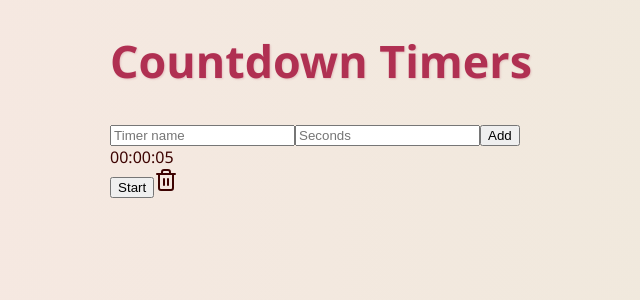
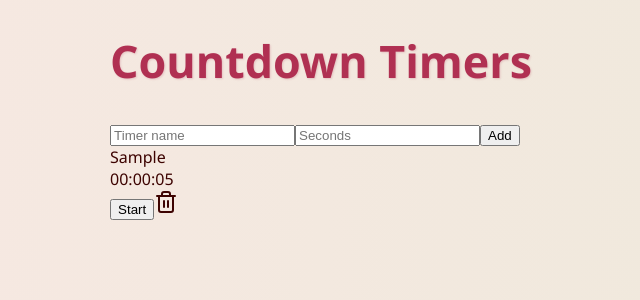
Before and after one commit to NitikGawande23/react-timer, a React (Vite) app: page / in a window 1280 px wide. Both pictures are taken after typing "Sample", "5" into the empty fields and a click on the button "Add". Shown: the top 300 px of the page, without its empty margins (319-959 px from the left). Built offline with nearby package versions, Linux system fonts and the light colour scheme.

Commit message:
Update Timer.jsx

```diff
--- a/src/Timer.jsx
+++ b/src/Timer.jsx
@@ -16,7 +16,7 @@ function Timer({ timer, onRemove }) {
     } else if (isRunning && remaining === 0) {
       clearInterval(interval);
       setIsRunning(false);
-      saveSession();
+      saveSession(); // Save log when timer completes
     }
 
     return () => clearInterval(interval);
@@ -44,7 +44,7 @@ function Timer({ timer, onRemove }) {
           'Content-Type': 'application/json',
         },
         body: JSON.stringify({
-          taskName: timer.taskName,
+          taskName: timer.name,
           start: startTime,
           end: new Date().toISOString(),
         }),
@@ -59,7 +59,7 @@ function Timer({ timer, onRemove }) {
 
   return (
     <div className="bg-white border border-rose-400 shadow-md rounded-xl p-6 w-80 flex flex-col gap-4 relative">
-      <div className="text-lg font-bold text-neutral-800">{timer.taskName}</div>
+      <div className="text-lg font-bold text-neutral-800">{timer.name}</div>
       <div className="text-3xl font-extrabold text-[#3c0000] text-center">
         {formatTime(remaining)}
       </div>
```
